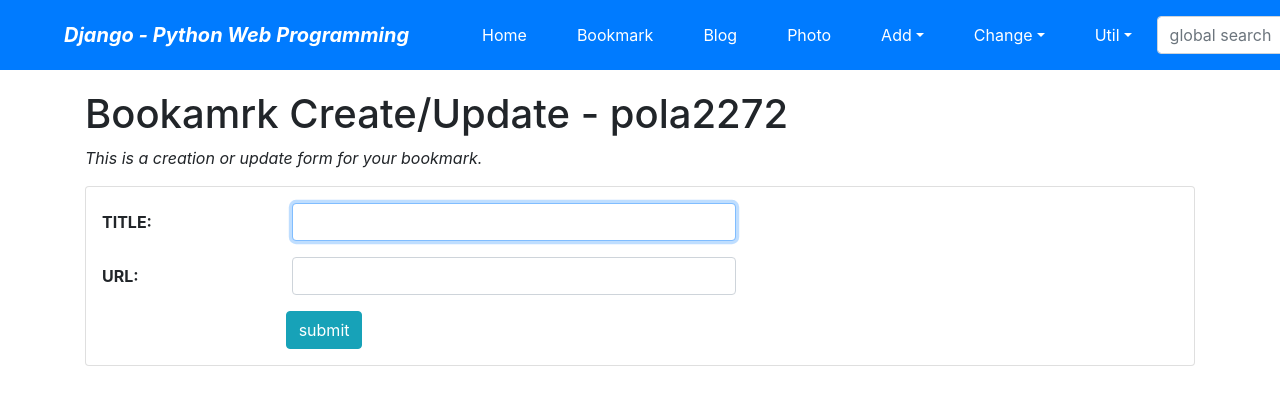
After one commit to POLARIS0027/Django-study, a Django app: page /bookmark/add/ in a window 1280 px wide. The commit adds this page. Shown: the top 405 px of the page. Run offline with Django 4.2, Linux system fonts and the light colour scheme; a user stored in the database is signed in; parts of the project's set-up code (start-up, migrations or seed data) failed here and were passed over; some libraries are stand-ins or nearby versions.

Commit message:
add "add/change fucntion" on bookmark and blog app

```diff
--- a/bluebook/project/blog/urls.py
+++ b/bluebook/project/blog/urls.py
@@ -35,5 +35,18 @@ urlpatterns = [
     path('tag/<str:tag>/', views.TaggedObjectLV.as_view(), name='tagged_object_list'),
 
     #blog/search/
-    path('search/', views.SearchFormView.as_view(), name='search')
+    path('search/', views.SearchFormView.as_view(), name='search'),
+
+    #blog/add/
+    path('add/', views.PostCreateView.as_view(), name='add',),
+
+    #/blog/change
+    path('change/', views.PostChangeLV.as_view(), name="change",),
+
+    #blog/99/update/
+    path('update/', views.PostUpdateView.as_view(), name="update",),
+
+    #/blog/99/delete/
+    path('delete/', views.PostDeleteView.as_view(), name='delete',),
+
 ]
--- a/bluebook/project/bookmark/models.py
+++ b/bluebook/project/bookmark/models.py
@@ -1,10 +1,12 @@
 from django.db import models
+from django.contrib.auth.models import User
 
 # Create your models here.
 
 class Bookmark(models.Model):
     title = models.CharField('TITLE', max_length=100, blank=True)
     url = models.URLField('URL', unique=True)
+    owner = models.ForeignKey(User, on_delete=models.CASCADE, blank=True, null=True)
 
     def __str__(self):
         return self.title
--- /dev/null
+++ b/bluebook/project/bookmark/templates/bookmark/bookmark_form.html
@@ -0,0 +1,44 @@
+{%extends 'base.html' %}
+{% load widget_tweaks %}
+
+{% block title %}bookmark_form.html{% endblock %}
+
+{% block content %}
+
+    <h1>Bookamrk Create/Update - {{user}}</h1>
+    <p class="font-italic">This is a creation or update form for your bookmark.</p>
+
+    {% if form.error %}
+    <div class="font-weight-bold">Wrong! Please correct the error(s) below! </div>
+    {{ form.errors }}
+    </div>
+    {% endif %}
+
+    <form action="." method="post" class="card pt-3">{% csrf_token %}
+
+        <div class="form-group row">
+            {{ form.title|add_label_class:"col-form-label col-sm-2 ml-3 font-weight-bold" }}
+
+            <div class="col-sm-5">
+                {{ form.title|add_class:"form-control"|attr:"autofocus" }}
+            </div>
+        </div>
+
+        <div class="form-group row">
+            {{ form.url|add_label_class:"col-form-label col-sm-2 ml-3 font-weight-bold" }}
+
+            <div class="col-sm-5">
+                {{ form.url|add_class:"form-control"|attr:"autofocus" }}
+            </div>
+        </div>
+
+        <div class="form-group">
+            <div class="offset-sm-2 col-sm-5">
+                <input type="submit" value="submit" class="btn btn-info"/>
+            </div>
+        </div>
+
+    </form>
+
+
+{% endblock %}
--- a/bluebook/project/bookmark/urls.py
+++ b/bluebook/project/bookmark/urls.py
@@ -1,8 +1,16 @@
 from django.urls import path
-from bookmark.views import BookmarkDV, BookmarkLV
-
+from bookmark import views
 app_name = 'bookmark'
 urlpatterns = [
-    path('', BookmarkLV.as_view(), name='index'),
-    path('<int:pk>/', BookmarkDV.as_view(), name='detail')
+    path('', views.BookmarkLV.as_view(), name='index'),
+    path('<int:pk>/', views.BookmarkDV.as_view(), name='detail'),
+    #Example: /bookmark/add/
+    path('add/', views.BookmarkCreateView.as_view(), name="add",),
+    #Example: /bookmark/change/
+    path('change/', views.BookmarkChangeLV.as_view(), name="change",),
+    #Example : /bookmark/99/update/
+    path('<int:pk>/update/', views.BookmarkUpdateView.as_view(), name="update",),
+    #Example : /bookmark/99/delete/
+    path('<int:pk>/delete/', views.BookmarkDeleteView.as_view(), name="delete",),
+
 ]
--- a/bluebook/project/bookmark/views.py
+++ b/bluebook/project/bookmark/views.py
@@ -1,6 +1,10 @@
 from django.shortcuts import render
 from django.views.generic import ListView, DetailView
 from bookmark.models import Bookmark
+from django.views.generic import CreateView, UpdateView, DeleteView
+from django.contrib.auth.mixins import LoginRequiredMixin
+from django.urls import reverse_lazy
+from mysite.views import OwnerOnlyMixin
 
 class BookmarkLV(ListView):
     model = Bookmark
@@ -8,4 +12,26 @@ class BookmarkLV(ListView):
 class BookmarkDV(DetailView):
     model = Bookmark
 
-# Create your views here.
+class BookmarkCreateView(LoginRequiredMixin, CreateView):
+    model = Bookmark
+    fields =['title','url']
+    success_url = reverse_lazy('bookmark:index')
+
+    def form_valid(self, form):
+        form.instance.owner = self.request.user
+        return super().form_valid(form)
+
+class BookmarkChangeLV(LoginRequiredMixin, ListView):
+    template_name = 'bookmark/bookmark_change_list.html'
+
+    def get_queryset(self):
+        return Bookmark.objects.filter(owner=self.request.user)
+
+class BookmarkUpdateView(OwnerOnlyMixin, UpdateView):
+    model = Bookmark
+    fields = ['title','url']
+    success_url = reverse_lazy('bookmark:index')
+
+class BookmarkDeleteView(OwnerOnlyMixin, DeleteView):
+    model = Bookmark
+    success_url = reverse_lazy('bookmark:index')
--- a/bluebook/project/templates/base.html
+++ b/bluebook/project/templates/base.html
@@ -30,6 +30,29 @@
                 <a class="nav-link text-white" href="{% url 'blog:index' %}">Blog</a></li>
             <li class="nav-item mx-1 btn btn-primary">
                 <a class="nav-link text-white" href="{% url 'photo:index' %}">Photo</a></li>
+           {% comment %}  메인메뉴 add 추가  {% endcomment %}
+           <li class="nav-item dropdown mx-1 btn btn-primary">
+               <a class="nav-link dropdown-toggle text-white" href="#" data-toggle="dropdown">Add</a>
+               <div class="dropdown-menu">
+                   <a class="dropdown-item" href="{% url 'bookmark:add' %}">Bookmark</a>
+                   <a class="dropdown-item" href="{% url 'blog:add' %}">Post</a>
+                   <div class="dropdown-divider"></div>
+                   <a class="dropdown-item" href="">Album</a>
+                   <a class="dropdown-item" href="">Photo</a>
+               </div>
+            </li>
+
+            <li class="nav-item dropdown mx-1 btn btn-primary">
+                <a class="nav-link dropdown-toggle text-white" href="#" data-toggle="dropdown">Change</a>
+                <div class="dropdown-menu">
+                    <a class="dropdown-item" href="{% url 'bookmark:change' %}">Bookmark</a>
+                    <a class="dropdown-item" href="{% url 'blog:change' %}">Post</a>
+                    <div class="dropdown-divider"></div>
+                    <a class="dropdown-item" href="">Album</a>
+                    <a class="dropdown-item" href="">Photo</a>
+                </div>
+             </li>
+
 
             <li class="nav-item dropdown mx-1 btn btn-primary">
                 <a class="nav-link dropdown-toggle text-white" href="#" data-toggle="dropdown">Util</a>
```
Also changed, not shown: bluebook/project/blog/models.py (+7 -0 lines), bluebook/project/blog/templates/blog/post_change_list.html (added, +38 -0 lines), bluebook/project/blog/templates/blog/post_confirm_delete.html (added, +15 -0 lines), bluebook/project/blog/templates/blog/post_form.html (added, +67 -0 lines), bluebook/project/blog/views.py (+30 -0 lines), bluebook/project/bookmark/templates/bookmark/bookmark_change_list.html (added, +36 -0 lines), bluebook/project/bookmark/templates/bookmark/bookmark_confirm_delete.html (added, +15 -0 lines), bluebook/project/mysite/views.py (+10 -3 lines), bluebook/project/templates/403.html (added, +13 -0 lines), bluebook/project/blog/migrations/0003_post_owner.py (added), bluebook/project/bookmark/migrations/0002_bookmark_owner.py (added), bluebook/project/db.sqlite3.
